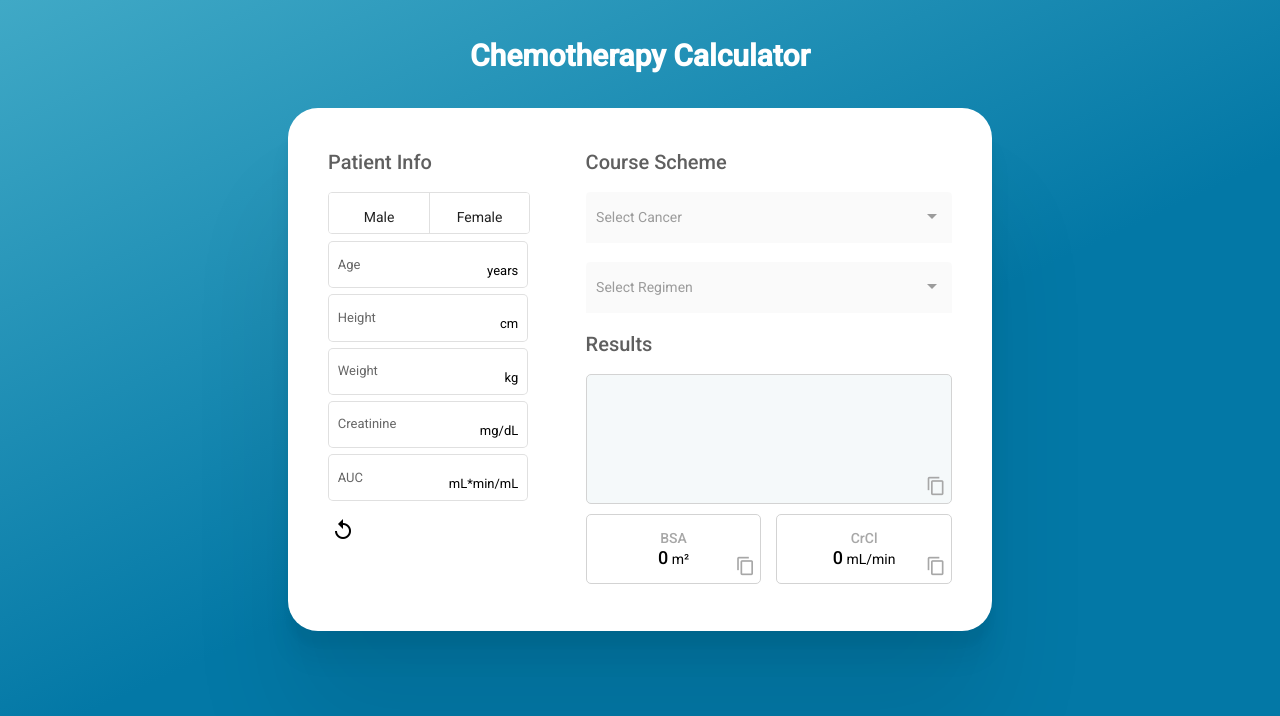
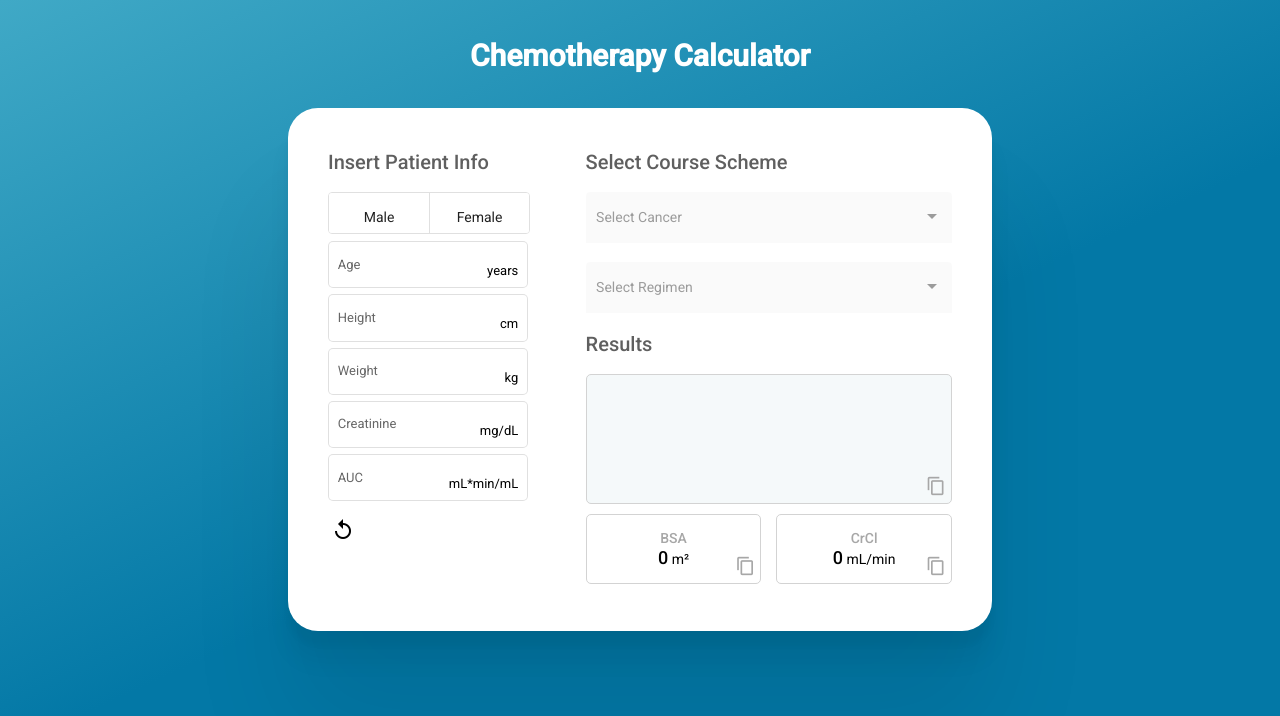
Before and after one commit to iurisilvestre/chemotherapy-calculator, an Angular app: page / in a window 1280 px wide. Shown: the top 716 px of the page. Built offline with nearby package versions, Linux system fonts and the light colour scheme.

Commit message:
coding the snackbars and resolve caboplatin bug

```diff
--- a/src/app/app.component.css
+++ b/src/app/app.component.css
@@ -13,7 +13,10 @@
   padding: 20px;
 }
 
-.white-circle {
-  background: white;
-  width: 1000px;
+.main {
+  max-width: 1200px;
+  background-color: white;
+  border-radius: 30px;
+  box-shadow: 0 13.5px 7.1px rgba(0, 0, 0, 0.032),
+    0 30.3px 23.9px rgba(0, 0, 0, 0.048), 0 100px 107px rgba(0, 0, 0, 0.08);
 }
--- a/src/app/app.component.html
+++ b/src/app/app.component.html
@@ -1,5 +1,6 @@
 <div class="container">
   <h1 class="title">Chemotherapy Calculator</h1>
-  <app-main></app-main>
+  <div class="main">
+    <app-main></app-main>
+  </div>
 </div>
-<div id="white-circle"></div>
--- a/src/app/main/main.component.css
+++ b/src/app/main/main.component.css
@@ -1,13 +1,7 @@
-.main {
-  max-width: 1200px;
-  background-color: white;
-  border-radius: 30px;
-  box-shadow: 0 13.5px 7.1px rgba(0, 0, 0, 0.032),
-    0 30.3px 23.9px rgba(0, 0, 0, 0.048), 0 100px 107px rgba(0, 0, 0, 0.08);
+.main-container {
   display: flex;
   padding: 30px;
 }
-
 p {
   margin: 0;
 }
--- a/src/app/main/main.component.html
+++ b/src/app/main/main.component.html
@@ -1,6 +1,6 @@
-<div class="main">
+<div class="main-container">
         <div class="first-col">
-            <h3>Patient Info</h3>
+            <h3>Insert Patient Info</h3>
             <div class="patient-info">
                 <mat-button-toggle-group name="fontStyle" [(ngModel)]="patientInfo.genre">
                     <mat-button-toggle class="btn-toggle" value="male">Male</mat-button-toggle>
@@ -37,7 +37,7 @@
                         <span matSuffix> mL*min/mL</span>
                     </mat-form-field>
                 </div>
-                <button mat-icon-button (click)="resetPatientInfo()">
+                <button mat-icon-button (click)="resetPatientInfo()" (click)="openSnackBar('Values cleared!')">
                     <mat-icon>replay</mat-icon>
                 </button>
 
@@ -46,12 +46,13 @@
             </div>
         </div>
         <div class="second-col">
-            <h3>Course Scheme</h3>
+            <h3>Select Course Scheme</h3>
             <div class="course-scheme-container">
                 <mat-form-field appearance="fill" class="select-form">
                     <mat-label>Select Cancer</mat-label>
                     <mat-select class="select" (selectionChange)="selectCancer($event)"
                     [disabled]="selectCancersDisabled">
+                        <mat-option disabled>Select Cancer</mat-option>
                       <mat-option *ngFor="let cancer of cancerList; index as i"
                         [value]="i">
                         {{cancer.type}}
@@ -62,6 +63,7 @@
                     <mat-label>Select Regimen</mat-label>
                     <mat-select class="select" (selectionChange)="getResults(patientInfo, $event)"
                     [disabled]="allowSelectRegimen()">
+                    <mat-option disabled>Select Regimen</mat-option>
                       <mat-option *ngFor="let drug of selectedCancer; index as i"
                         [value]="i">
                         {{drug.drugOption}}
@@ -76,7 +78,7 @@
                         <p *ngFor="let dose of doseValue">{{dose.drug}}{{dose.dose}} mg</p>
                         <p *ngIf="carboplatinValue">Carboplatin: {{getCarboplatin(patientInfo)}} mg</p>
                         <div class="copy-to-clipboard">
-                            <button mat-icon-button [cdkCopyToClipboard]="copyResToClipboard(doseValue)">
+                            <button mat-icon-button [cdkCopyToClipboard]="copyResToClipboard(doseValue)" (click)="openSnackBar(' Copied '+copyResToClipboard(doseValue)+'!')">
                                 <mat-icon>content_copy</mat-icon>
                             </button>
                         </div>
@@ -86,7 +88,7 @@
                             <p class="calcbox-title">BSA</p>
                             <p><span>{{getBsa(patientInfo)}}</span> m²</p>
                             <div class="copy-to-clipboard">
-                                <button mat-icon-button [cdkCopyToClipboard]="'BSA= '+crClValue.toString()+' m²'">
+                                <button mat-icon-button [cdkCopyToClipboard]="'BSA= '+crClValue.toString()+' m²'" (click)="openSnackBar('Copied BSA value!')">
                                     <mat-icon>content_copy</mat-icon>
                                 </button>
                             </div>
@@ -95,7 +97,7 @@
                             <p class="calcbox-title">CrCl</p>
                             <p><span>{{getCrCl(patientInfo)}}</span> mL/min</p>
                             <div class="copy-to-clipboard">
-                                <button mat-icon-button [cdkCopyToClipboard]="'CrCl= '+crClValue.toString()+' mL/min'">
+                                <button mat-icon-button [cdkCopyToClipboard]="'CrCl= '+crClValue.toString()+' mL/min'" (click)="openSnackBar('Copied CrCl value!')">
                                     <mat-icon>content_copy</mat-icon>
                                 </button>
                             </div>
--- a/src/app/main/main.component.ts
+++ b/src/app/main/main.component.ts
@@ -1,7 +1,7 @@
 import { Component, OnInit } from '@angular/core';
 import { cancerList } from '../cancers-list';
 import { interval } from 'rxjs';
-import { takeWhile } from 'rxjs/operators';
+import { MatSnackBar } from '@angular/material/snack-bar';
 
 @Component({
   selector: 'app-main',
@@ -9,17 +9,16 @@ import { takeWhile } from 'rxjs/operators';
   styleUrls: ['./main.component.css'],
 })
 export class MainComponent implements OnInit {
-  constructor() {}
+  constructor(private _snackBar: MatSnackBar) {}
 
   ngOnInit(): void {
-    interval(500)
-      /* .pipe(takeWhile(() => !stop)) */
-      .subscribe(() => {
-        this.allowSelectCancers();
-      });
+    interval(500).subscribe(() => {
+      this.allowSelectCancers();
+    });
   }
 
   // Globals
+
   cancerList: any = cancerList;
   cancerType: any;
 
@@ -45,7 +44,6 @@ export class MainComponent implements OnInit {
   // Settings Functions and Dependencies
 
   selectCancer(event: any): void {
-    console.log(event);
     this.selectedCancer = this.cancerList[event.value].regimen;
   }
 
@@ -60,6 +58,7 @@ export class MainComponent implements OnInit {
       creatinine: null,
       auc: null,
     };
+    this.doseValue = [];
   }
 
   allowSelectCancers(): void {
@@ -115,9 +114,6 @@ export class MainComponent implements OnInit {
       this.crClValue = 125;
     }
     this.carboplatinValue = patienData.auc * (this.crClValue + 25);
-    if (isNaN(this.carboplatinValue)) {
-      this.carboplatinValue = 0;
-    }
     return this.carboplatinValue;
   }
 
@@ -151,6 +147,7 @@ export class MainComponent implements OnInit {
       this.getDose(event, patienData);
     } else {
       this.getDose(event, patienData);
+      this.carboplatinValue = 0;
     }
   }
 
@@ -164,4 +161,14 @@ export class MainComponent implements OnInit {
     }
     return str;
   }
+
+  openSnackBar(snackBarMsg: string) {
+    if (snackBarMsg != '') {
+      this._snackBar.open(snackBarMsg, '', {
+        duration: 1000,
+        horizontalPosition: 'center',
+        verticalPosition: 'top',
+      });
+    }
+  }
 }
--- a/src/app/material/material.module.ts
+++ b/src/app/material/material.module.ts
@@ -8,6 +8,7 @@ import { MatButtonModule } from '@angular/material/button';
 import { MatAutocompleteModule } from '@angular/material/autocomplete';
 import { MatCardModule } from '@angular/material/card';
 import { ClipboardModule } from '@angular/cdk/clipboard';
+import { MatSnackBarModule } from '@angular/material/snack-bar';
 
 const MaterialComponents = [
   CommonModule,
@@ -19,6 +20,7 @@ const MaterialComponents = [
   MatAutocompleteModule,
   MatCardModule,
   ClipboardModule,
+  MatSnackBarModule,
 ];
 
 @NgModule({
```
